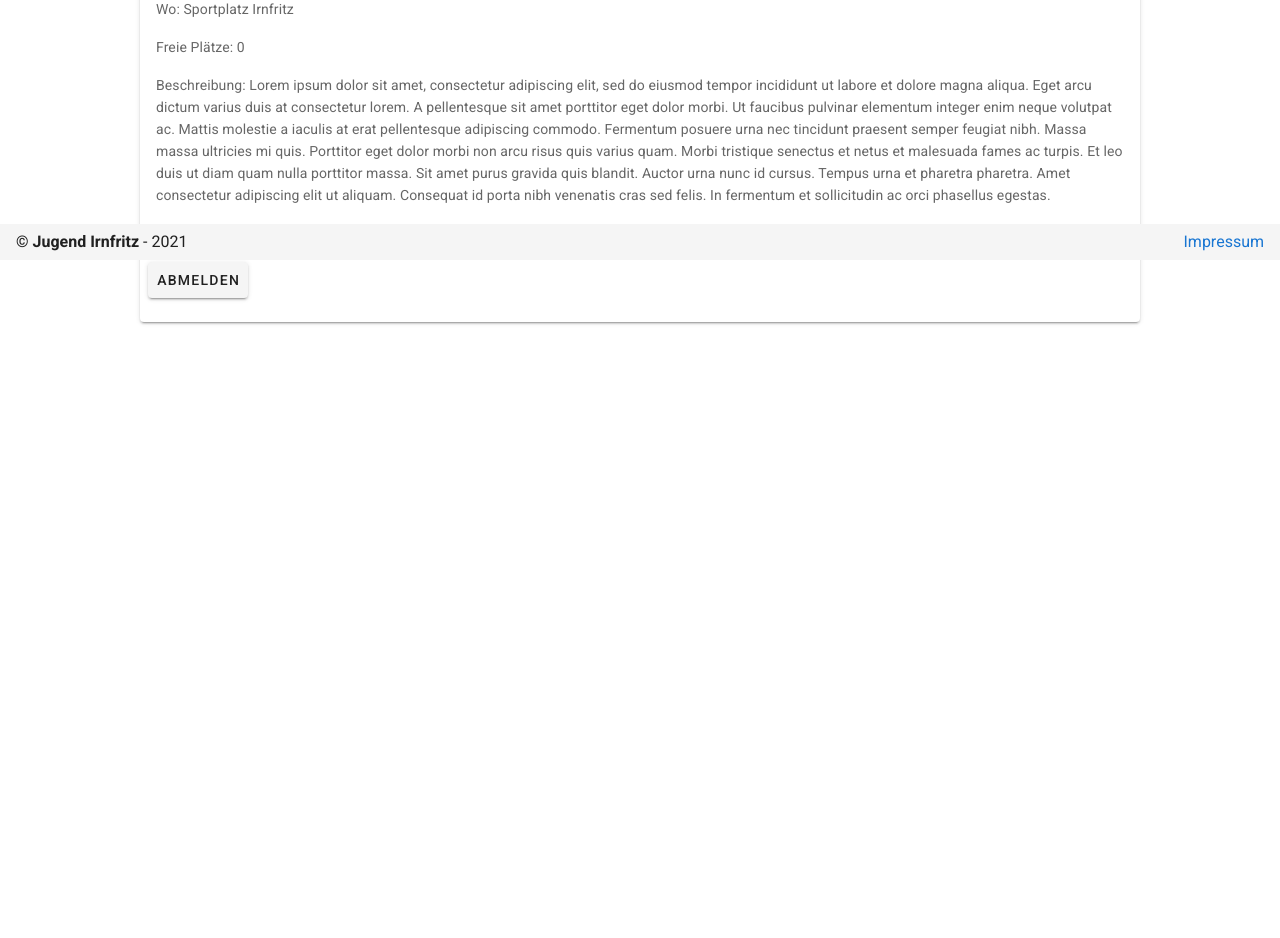
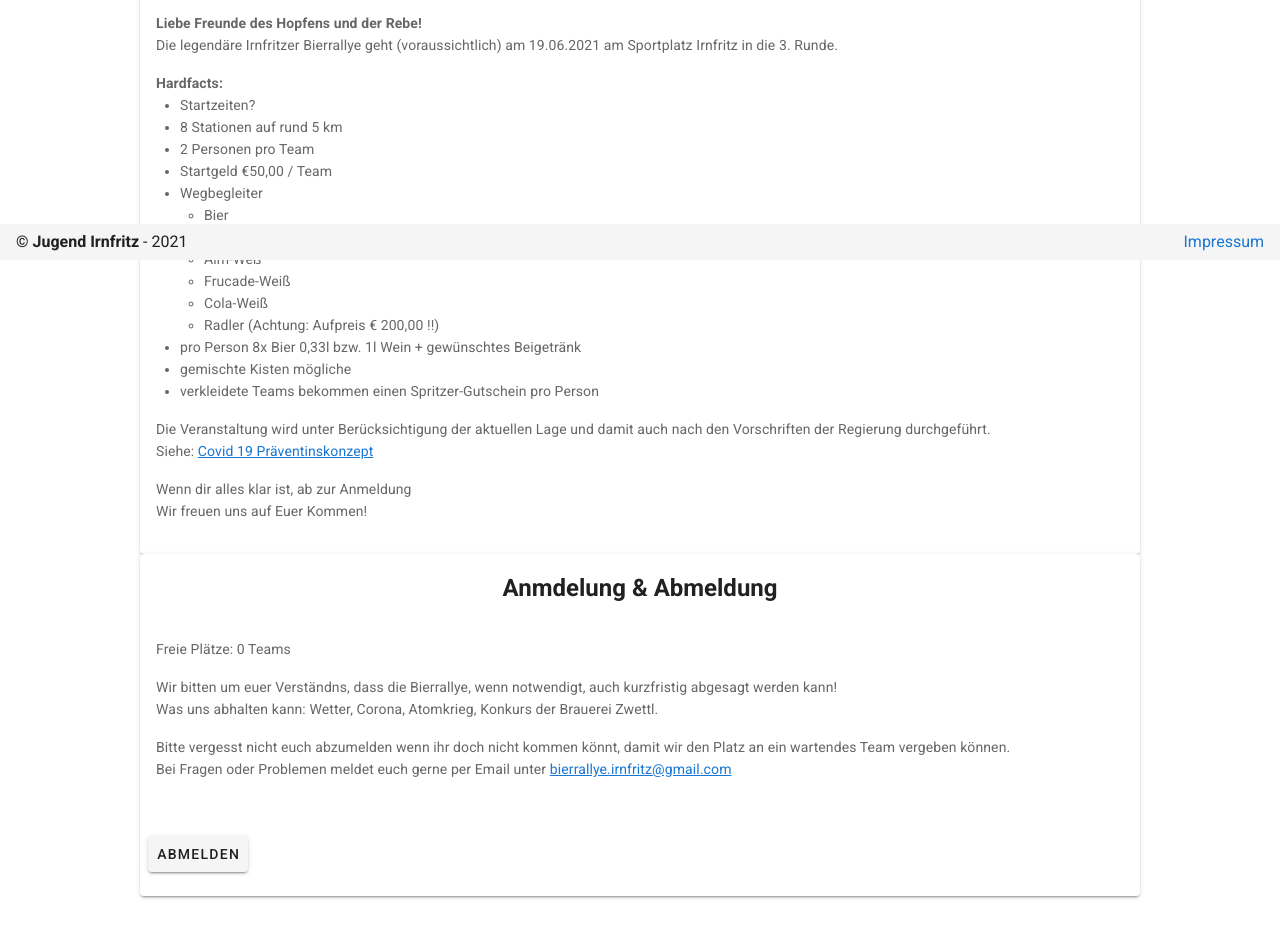
Before and after one commit to MarkusKiesel93/bierrallye_webpage, a Vue app in the folder frontend/: page / in a window 1280 px wide. Shown: the part 540-1478 px from the top of the page. Before the commit the page ends 910 px from the top, so only its background shows below. Built offline with nearby package versions, Linux system fonts and the light colour scheme; no server answers.

Commit message:
formatting

```diff
--- a/frontend/src/components/DialogGameRules.vue
+++ b/frontend/src/components/DialogGameRules.vue
@@ -52,7 +52,7 @@
       <v-divider></v-divider>
       <v-card-actions>
         <v-btn color="primary" @click="dialog = false">
-          Schließen
+          OK
         </v-btn>
       </v-card-actions>
     </v-card>
--- a/frontend/src/views/DeregisterView.vue
+++ b/frontend/src/views/DeregisterView.vue
@@ -1,5 +1,7 @@
 <template>
   <v-stepper v-model="step">
+  <h2 class="py-4 text-center"> Abmeldung </h2>
+
     <v-stepper-header>
       <v-stepper-step step="1" :complete="step > 1">
         Abmeldung angeben
--- a/frontend/src/views/HomeView.vue
+++ b/frontend/src/views/HomeView.vue
@@ -1,31 +1,59 @@
 <template>
+  <div>
     <v-card>
-    <v-card-title>
-      Informationen
-    </v-card-title>
+      <h2 class="py-8 text-center"> Infos </h2>
 
       <v-card-text>
+        <h4> Liebe Freunde des Hopfens und der Rebe! </h4>
         <p>
-        Wann: 01.08.2021
+          Die legendäre Irnfritzer Bierrallye geht (voraussichtlich) am 19.06.2021 am Sportplatz Irnfritz in die 3. Runde.
+        </p>
+        <h4> Hardfacts: </h4>
+        <p>
+          <ul>
+            <li> Startzeiten? </li>
+            <li>8 Stationen auf rund 5 km</li>
+            <li>2 Personen pro Team</li>
+            <li>Startgeld €50,00 / Team</li>
+            <li>Wegbegleiter</li>
+            <ul>
+              <li>Bier</li>
+              <li>Spritzer-Weiß</li>
+              <li>Alm-Weß</li>
+              <li>Frucade-Weiß</li>
+              <li>Cola-Weiß</li>
+              <li>Radler (Achtung: Aufpreis € 200,00 !!)</li>
+            </ul>
+            <li>pro Person 8x Bier 0,33l bzw. 1l Wein + gewünschtes Beigetränk</li>
+            <li>gemischte Kisten mögliche</li>
+            <li>verkleidete Teams bekommen einen Spritzer-Gutschein pro Person</li>
+          </ul>
+        </p>
+
+        <p>
+          Die Veranstaltung wird unter Berücksichtigung der aktuellen Lage und damit auch nach den Vorschriften der Regierung durchgeführt. <br>
+          Siehe: <router-link :to="{ name: 'CovidConceptView' }"> Covid 19 Präventinskonzept </router-link>
+        </p>
+
+        <p>
+          Wenn dir alles klar ist, ab zur Anmeldung <br>
+          Wir freuen uns auf Euer Kommen!
+        </p>
+
+      </v-card-text>
+    </v-card>
+    <v-card>
+      <h2 class="py-4 text-center"> Anmdelung & Abmeldung </h2>
+
+      <v-card-text>
+        <p>Freie Plätze: {{ placesFree }} Teams</p>
+        <p>
+          Wir bitten um euer Verständns, dass die Bierrallye, wenn notwendigt, auch kurzfristig abgesagt werden kann! <br>
+          Was uns abhalten kann: Wetter, Corona, Atomkrieg, Konkurs der Brauerei Zwettl.
         </p>
         <p>
-        Wo: Sportplatz Irnfritz
-      </p>
-      <p>Freie Plätze: {{ placesFree }}</p>
-      <p>
-        Beschreibung: Lorem ipsum dolor sit amet, consectetur adipiscing elit,
-        sed do eiusmod tempor incididunt ut labore et dolore magna aliqua. Eget
-        arcu dictum varius duis at consectetur lorem. A pellentesque sit amet
-        porttitor eget dolor morbi. Ut faucibus pulvinar elementum integer enim
-        neque volutpat ac. Mattis molestie a iaculis at erat pellentesque
-        adipiscing commodo. Fermentum posuere urna nec tincidunt praesent semper
-        feugiat nibh. Massa massa ultricies mi quis. Porttitor eget dolor morbi
-        non arcu risus quis varius quam. Morbi tristique senectus et netus et
-        malesuada fames ac turpis. Et leo duis ut diam quam nulla porttitor
-        massa. Sit amet purus gravida quis blandit. Auctor urna nunc id cursus.
-        Tempus urna et pharetra pharetra. Amet consectetur adipiscing elit ut
-        aliquam. Consequat id porta nibh venenatis cras sed felis. In fermentum
-        et sollicitudin ac orci phasellus egestas.
+          Bitte vergesst nicht euch abzumelden wenn ihr doch nicht kommen könnt, damit wir den Platz an ein wartendes Team vergeben können. <br>
+          Bei Fragen oder Problemen meldet euch gerne per Email unter <a href="mailto:bierrallye.irnfritz@gmail.com">bierrallye.irnfritz@gmail.com</a>
         </p>
       </v-card-text>
 
@@ -38,6 +66,7 @@
         </v-btn>
       </v-card-actions>
     </v-card>
+  </div>
 </template>
 
 <script>
--- a/frontend/src/views/RegisterView.vue
+++ b/frontend/src/views/RegisterView.vue
@@ -1,5 +1,7 @@
 <template>
   <v-stepper v-model="step">
+  <h2 class="py-4 text-center"> Anmeldung </h2>
+
     <v-stepper-header>
       <v-stepper-step step="1" :complete="step > 1"> Kontakt </v-stepper-step>
       <v-divider></v-divider>
@@ -12,6 +14,7 @@
       <v-stepper-step step="4"> Anmeldung abschicken </v-stepper-step>
     </v-stepper-header>
 
+    <v-stepper-items>
       <v-stepper-content step="1">
         <RegisterFormPlayer
           v-on:click-submit="nextStep"
@@ -26,7 +29,6 @@
         />
       </v-stepper-content>
 
-      <v-stepper-items>
       <v-stepper-content step="3">
         <RegisterFormContactInfo
           v-on:click-submit="nextStep"
```
Lines whose indentation alone changed are shown as unchanged.
